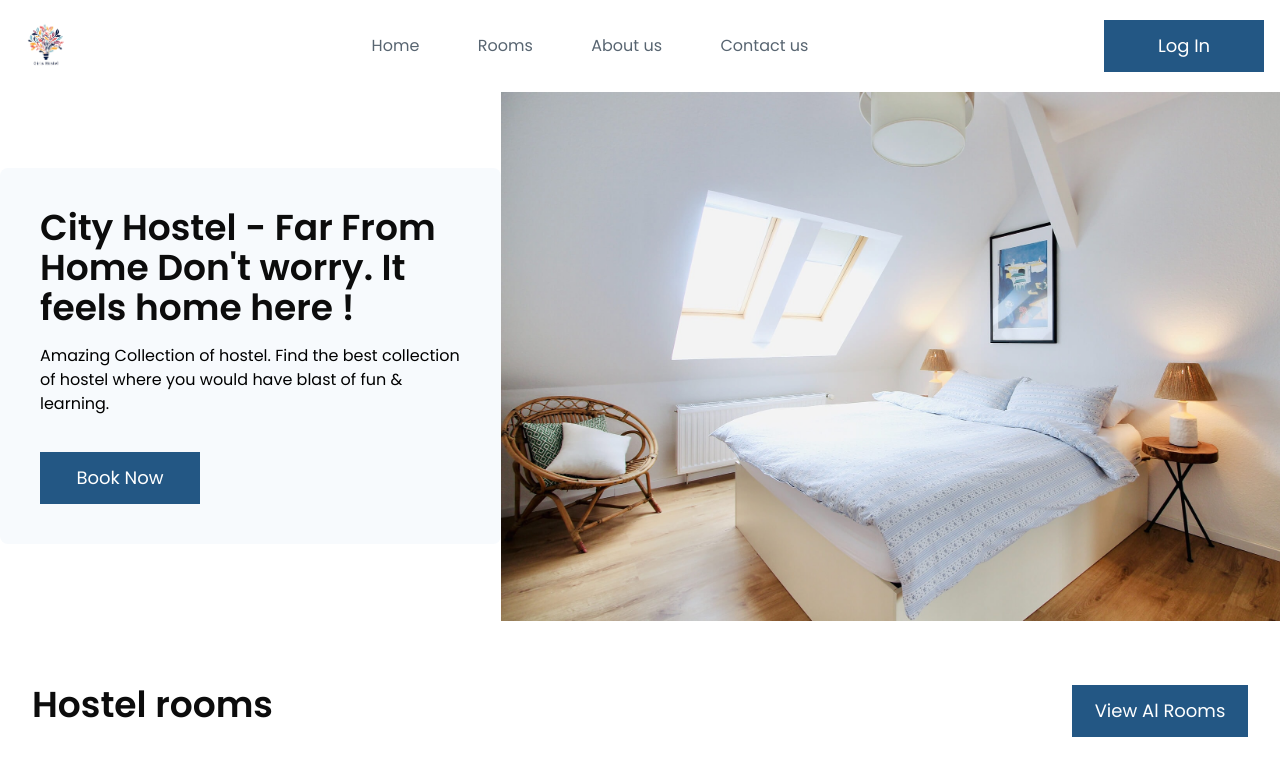
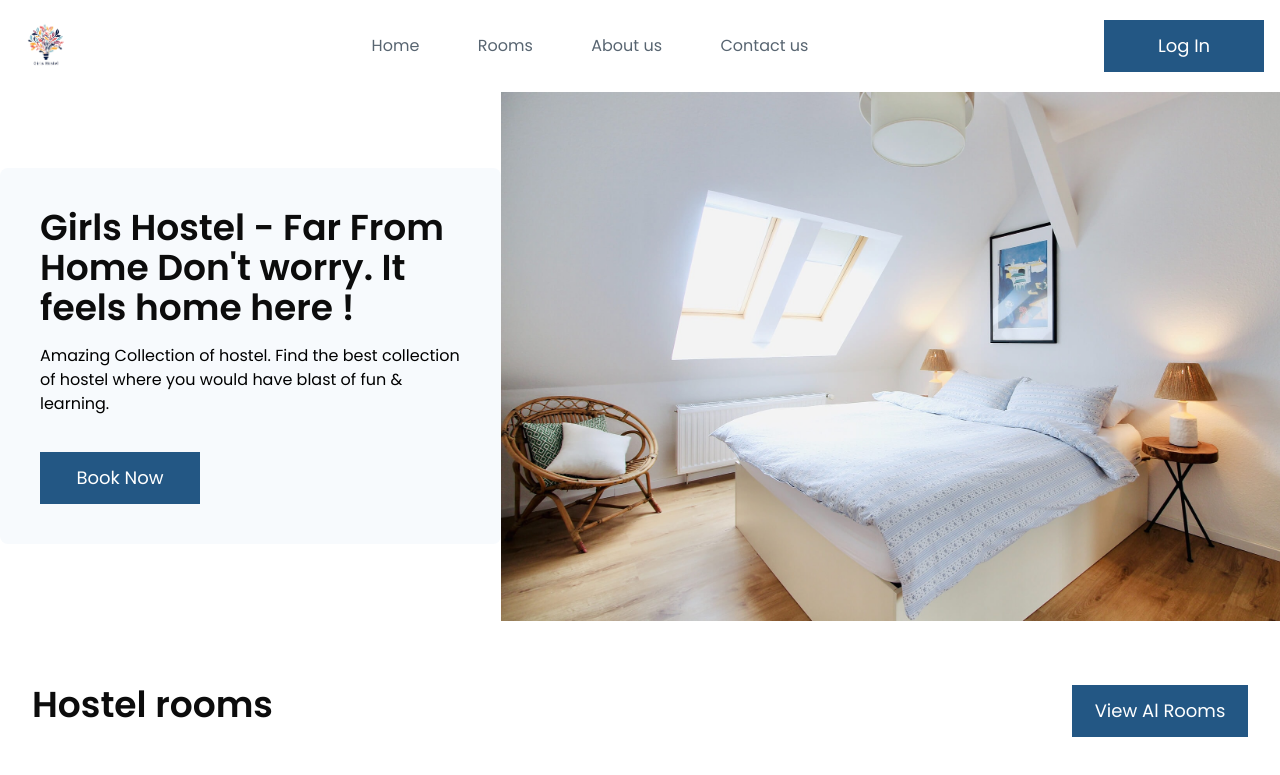
Before and after one commit to siddhartha0/find-room, a React (Vite) app in the folder front-end/: page / in a window 1280 px wide. Shown: the top 775 px of the page. Built offline with nearby package versions, Linux system fonts and the light colour scheme.

Commit message:
changes made

```diff
--- a/front-end/src/components/home/home-section/home-section.tsx
+++ b/front-end/src/components/home/home-section/home-section.tsx
@@ -18,7 +18,7 @@ export const HomeSection = () => {
           className="flex flex-col  bg-bg-secondary rounded-lg m-auto w-[40%] p-10 gap-4"
           id="left-side"
         >
-          <HeaderInfoText title="City Hostel - Far From Home Don't worry. It feels home here !" />
+          <HeaderInfoText title="Girls Hostel - Far From Home Don't worry. It feels home here !" />
           <InfoText title="Amazing Collection of hostel. Find the best collection of hostel where you would have blast of fun & learning. " />
           <Button
             className="mt-5"
```
